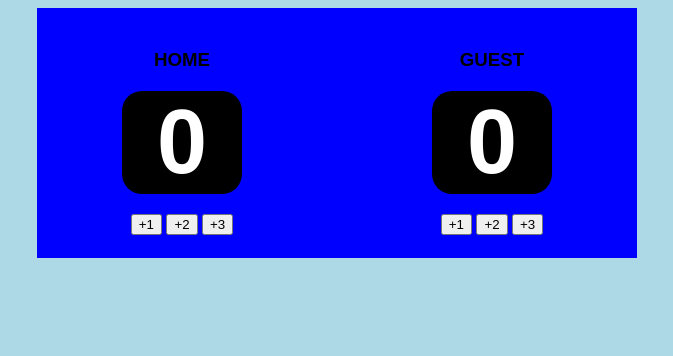
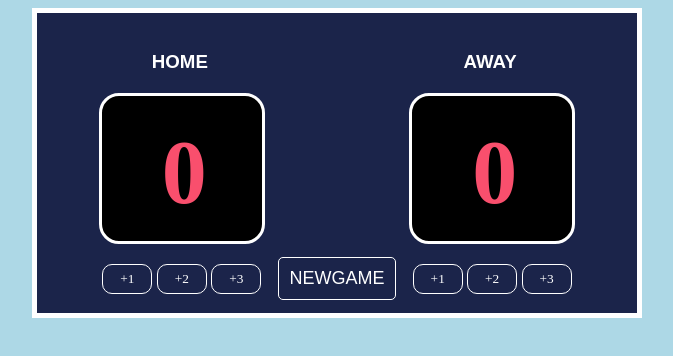
Before and after one commit to johSD/basketball-scoreboard, a plain HTML site: page index.html in a window 1280 px wide. Shown: the whole page, without its empty margins (303-976 px from the left). Drawn offline with Linux system fonts and the light colour scheme; a web font is replaced by a local one.

Commit message:
update from old file

```diff
--- a/index.css
+++ b/index.css
@@ -6,11 +6,15 @@ body {
 
 .score{
     background-color: black;
-    color: white;
-    width: 120px;
+    color: F94F6D;
+    width: 155px;
+    height: 120px;
     margin: 20px;
+    padding: 25px 0 0 5px;
     font-size: 90px;
     border-radius: 20px;
+    border: 3px solid #FFFF;
+    font-family: "CursedTimer";
 
 }
 .container {
@@ -18,13 +22,51 @@ body {
     justify-content: space-around;
     margin:auto auto;
     align-items: center;
-    background-color: blue;
+    background-color: #1B244A;
     width: 600px;
-    height: 250px;
-    gap: 20px;
+    height: 300px;
+    border: 5px solid #FFFF;
+
+
 }
 
 .button {
     background-color: none;
     justify-self: unset;
+
 }
+.single-btn{
+    border: 1px solid white;
+    background-color:#1B244A ;
+    color: white;
+    padding: 5px;
+    width: 50px;
+    height: 30px;
+    font-family: "CursedTimer";
+    border-radius: 10px;
+}
+
+#newgame{
+    padding: 10px;
+    margin: -100px -100px -330px;
+
+}
+.title{
+    color: white;
+    width: 202px;
+}
+
+#newgame-btn{
+    padding: 10px;
+    border: 1px solid white;
+    background-color:#1B244A ;
+    color:#FFFF;
+    border-radius: 5px;
+    font-size: large;
+
+}
+
+@font-face {
+    font-family: "CursedTimer";
+    src: url("basketball-scoreboard/fontfile/CursedTimerUlil-Aznm.ttf")
+}
--- a/index.html
+++ b/index.html
@@ -5,24 +5,28 @@
     <body>
         <div class="container">
             <div>
-                <h3>HOME</h3>
+                <h3 class="title">HOME</h3>
                 <h2 class=score id="homescore"> 0</h2>
                 <div class= score-btn>
-                    <button id="plus1-btn" onclick="plus1()">+1</button>
-                    <button id="plus2-btn" onclick="plus2()">+2</button>
-                    <button id="plus2-btn" onclick="plus3()">+3</button>
+                    <button class="single-btn"onclick="plusHome1()">+1</button>
+                    <button class="single-btn" onclick="plusHome2()">+2</button>
+                    <button class="single-btn" onclick="plusHome3()">+3</button>
                 </div>
             </div>
+                <div id="newgame">
+                    <button id="newgame-btn" onclick="newGame()">NEWGAME</button>
+                </div>
             <div>
-                <h3>GUEST</h3>
+                <h3 class="title">AWAY</h3>
                 <h2 class=score id="guestscore"> 0</h2>
                  <div class= score-btn>
-                    <button>+1</button>
-                    <button>+2</button>
-                    <button>+3</button>
+                    <button class="single-btn" onclick="plusGuest1()">+1 </button>
+                    <button class="single-btn"onclick="plusGuest2()">+2 </button>
+                    <button class="single-btn"onclick="plusGuest3()">+3 </button>
                  </div>
             </div>
         </div>
+
         <script src="index.js"></script>
     </body>
 </html>
--- a/index.js
+++ b/index.js
@@ -8,25 +8,51 @@
 //   }, 1000);
 
 let homescoreEl = document.getElementById("homescore");
-
-let homescorebtn1 = document.getElementById("plus-1btn")
-
+//let homescorebtn1 = document.getElementById("plus-1btn")
 let homeScore= 0
 
-function plus1() {
+function plusHome1() {
     homeScore+=1
     homescoreEl.textContent=homeScore
 }
 
 let homescorebtn2 =document.getElementById("plus-2btn")
 
-function plus2() {
+function plusHome2() {
     homeScore+= 2
     homescoreEl.textContent=homeScore
 }
 
 let homescorebtn3 =document.getElementById("plus-3btn")
-function plus3(){
+function plusHome3(){
     homeScore+=3
     homescoreEl.textContent=homeScore
 }
+
+let guestscore = 0
+let guestscoreEl= document.getElementById("guestscore")
+
+function plusGuest1(){
+    guestscore+=1
+    guestscoreEl.textContent =guestscore
+
+}
+
+function plusGuest2(){
+    guestscore+=2
+    guestscoreEl.textContent =guestscore
+}
+
+function plusGuest3(){
+    guestscore+=3
+    guestscoreEl.textContent= guestscore
+}
+
+let newgameEl=document.getElementById ="newGame"
+
+function newGame(){
+    homescoreEl.textContent = 0
+    guestscoreEl.textContent =0
+    homeScore= 0
+    guestscore=0
+}
```
